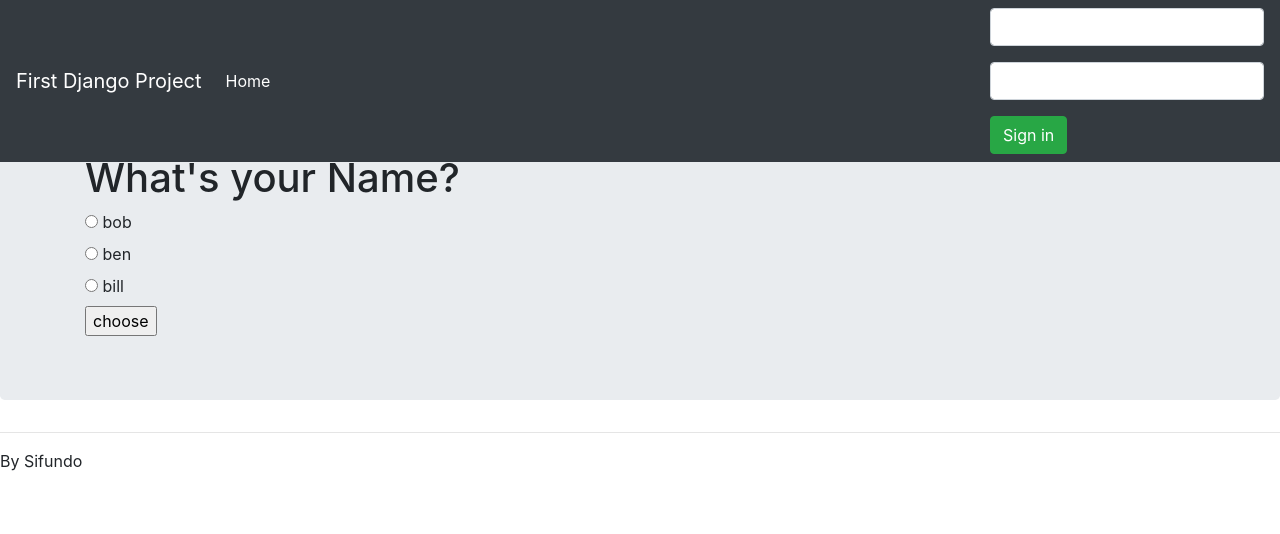
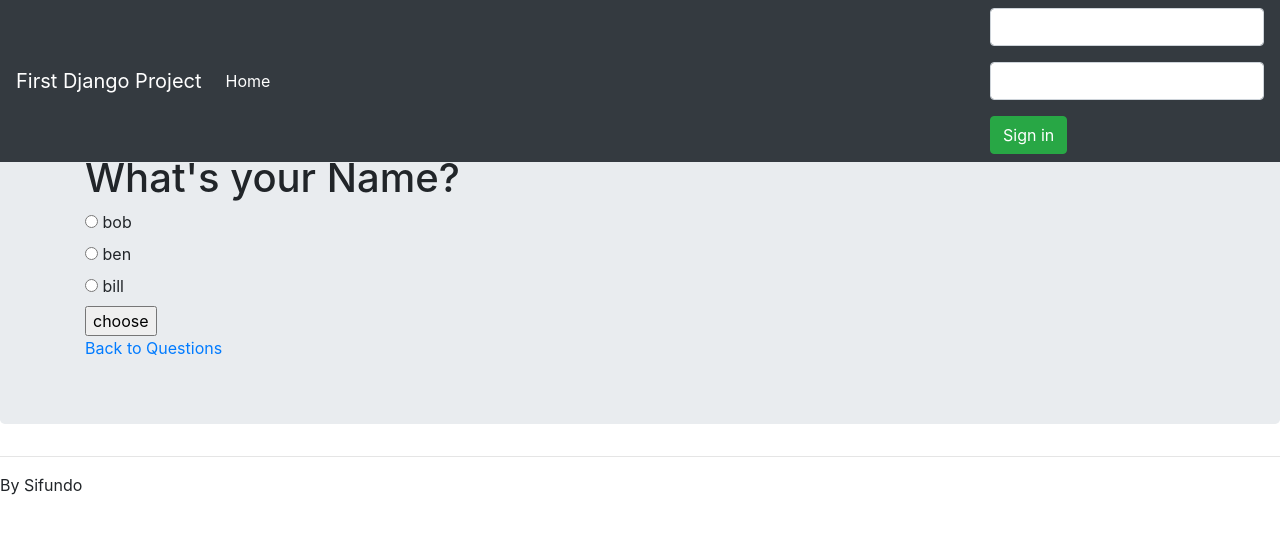
Before and after one commit to Sifundo-B/FirstDjangoApp, a Django app: page /polls/1/ in a window 1280 px wide. Shown: the top 534 px of the page. Run offline with Django 3.2, Linux system fonts and the light colour scheme; data comes from the database, SQL or seed files in the repository; some libraries are stand-ins or nearby versions.

Commit message:
Back to Question in the detail page

```diff
--- a/mysite/mysite/urls.py
+++ b/mysite/mysite/urls.py
@@ -18,7 +18,6 @@ Including another URLconf
 from django.conf.urls import url, include
 from django.contrib import admin
 urlpatterns = [
-    # path('admin/', admin.site.urls),
     url(r'^admin/', admin.site.urls),
     url(r'^polls/', include('polls.urls', namespace="polls")),
 ]
--- a/mysite/polls/templates/polls/detail.html
+++ b/mysite/polls/templates/polls/detail.html
@@ -15,5 +15,5 @@
     <input type="submit" value="choose"/>
 
 </form>
-
+<a href="{% url 'polls:index' %}">Back to Questions</a>
 {% endblock %}
```
